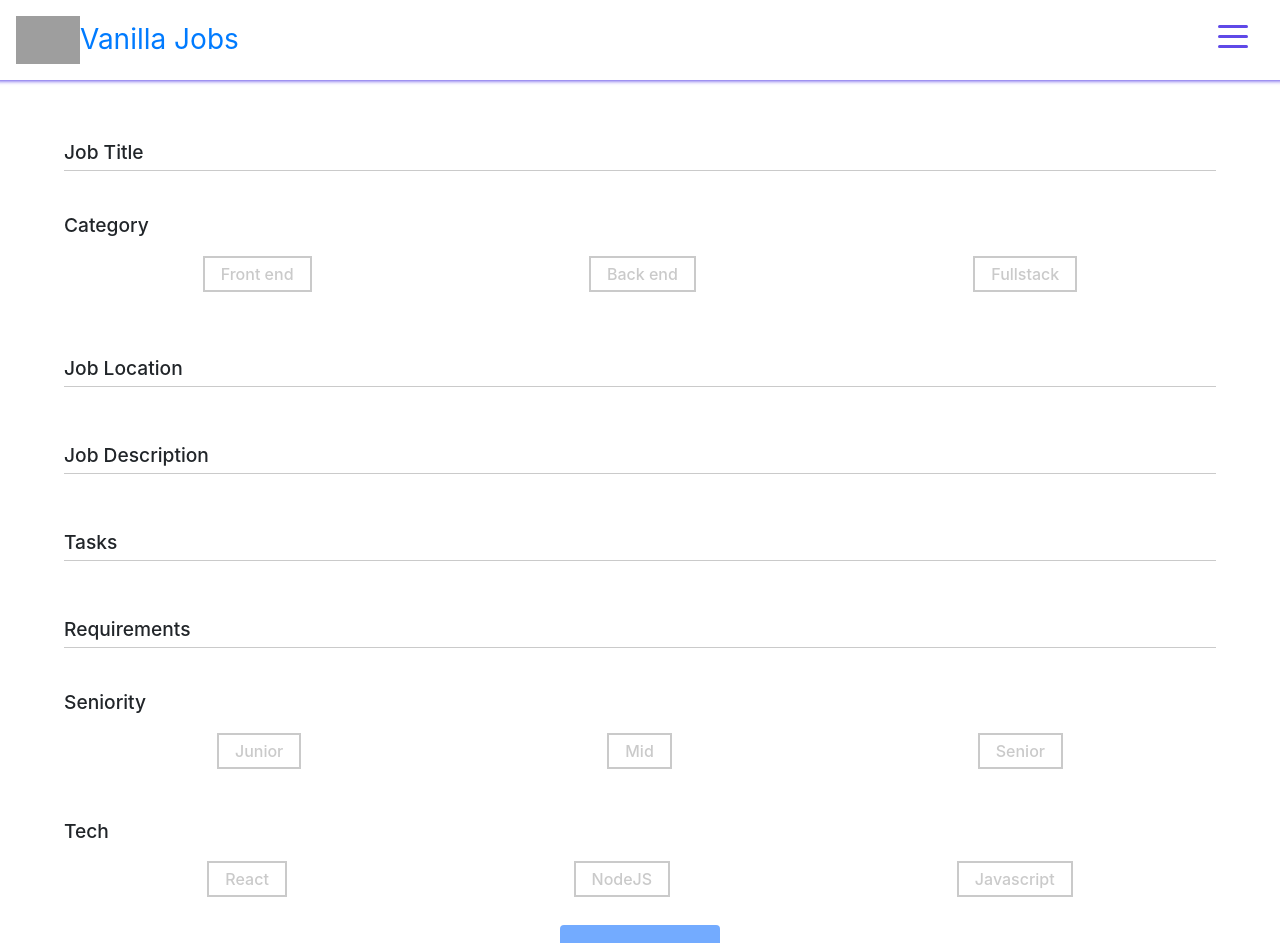
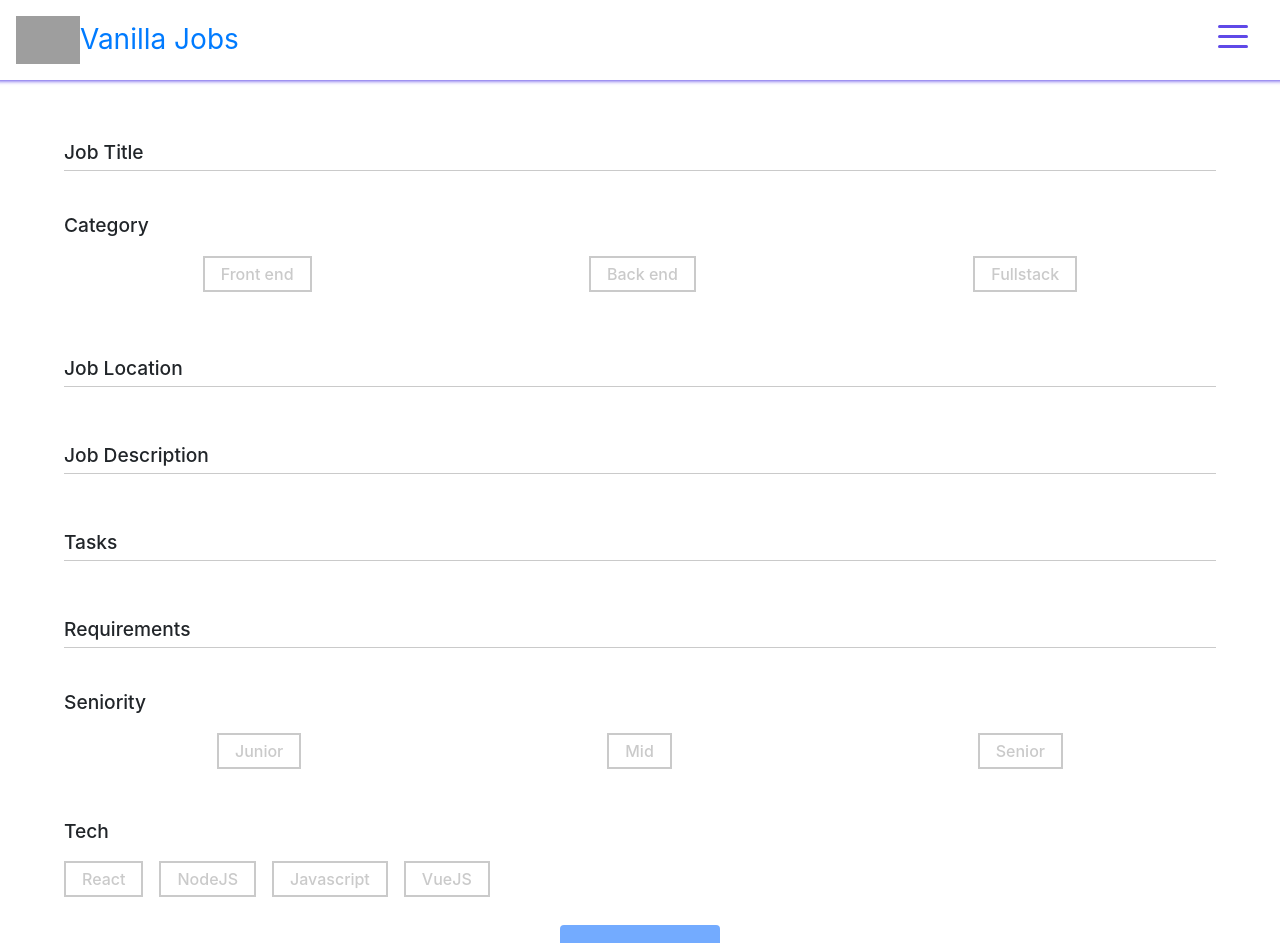
Before and after one commit to filipe-freire/VanillaJobs, a React (Create React App) app in the folder client/: page /jobpost/create in a window 1280 px wide. Shown: the top 943 px of the page. Built offline with nearby package versions, Linux system fonts and the light colour scheme; no server answers; grey boxes are pictures that could not be loaded.

Commit message:
finish styling for checkboxes and radios

```diff
--- a/client/src/Views/JobPosts/CreateView.jsx
+++ b/client/src/Views/JobPosts/CreateView.jsx
@@ -1,6 +1,8 @@
 import React, { Component } from 'react';
 
 import { postJob } from './../../services/jobPosts';
+import InputCheckbox from '../../components/InputCheckbox';
+import Label from '../../components/Label';
 
 import './styles/job-post-text-inputs.scss';
 import './styles/job-post-radio.scss';
@@ -235,40 +237,37 @@ class Creation extends Component {
         {/* Working on this */}
         <div className="select-input">
           <p className="text-left">Tech</p>
-          <div className="d-flex d-flex justify-content-around">
-            <input
-              type="checkbox"
+          <div className="d-flex d-flex justify-content-start flex-wrap">
+            <InputCheckbox
               id="react"
-              name="tech"
               value="React"
-              onChange={this.handleUserCheckInput}
-              required
+              handleChange={this.handleUserCheckInput}
             />
-            <label htmlFor="react" className="py-1 px-3">
-              React
-            </label>
-            <input
-              type="checkbox"
+            <Label forName="react" styles="py-1 px-3 mr-3" text="React" />
+            <InputCheckbox
               id="nodeJS"
-              name="tech"
               value="NodeJS"
-              onChange={this.handleUserCheckInput}
-              required
+              handleChange={this.handleUserCheckInput}
             />
-            <label htmlFor="nodeJS" className="py-1 px-3">
-              NodeJS
-            </label>
-            <input
-              type="checkbox"
+            <Label forName="nodeJS" styles="py-1 px-3  mr-3" text="NodeJS" />
+
+            <InputCheckbox
               id="javascript"
-              name="tech"
               value="Javascript"
-              onChange={this.handleUserCheckInput}
-              required
+              handleChange={this.handleUserCheckInput}
             />
-            <label htmlFor="javascript" className="py-1 px-3">
-              Javascript
-            </label>
+            <Label
+              forName="javascript"
+              styles="py-1 px-3  mr-3"
+              text="Javascript"
+            />
+
+            <InputCheckbox
+              id="vuejs"
+              value="VueJS"
+              handleChange={this.handleUserCheckInput}
+            />
+            <Label forName="vuejs" styles="py-1 px-3 mr-3" text="VueJS" />
           </div>
         </div>
         {/* Wnf od current working stage */}
--- a/client/src/Views/JobPosts/styles/job-post-radio.scss
+++ b/client/src/Views/JobPosts/styles/job-post-radio.scss
@@ -1,10 +1,17 @@
 $input-border-blank: 2px solid #cacaca;
 $color-blank: #cacaca;
+$color-selected: #5f49e7;
+
 form {
   > .select-input {
     input[type='radio'],
     input[type='checkbox'] {
       display: none;
+    }
+
+    input:checked + label {
+      color: $color-selected;
+      border-color: $color-selected;
     }
 
     p {
--- /dev/null
+++ b/client/src/components/InputCheckbox/index.jsx
@@ -0,0 +1,16 @@
+import React from 'react';
+
+const InputCheckbox = props => {
+  return (
+    <input
+      type="checkbox"
+      id={props.id}
+      name="tech"
+      value={props.value}
+      onChange={props.handleChange}
+      required
+    />
+  );
+};
+
+export default InputCheckbox;
--- /dev/null
+++ b/client/src/components/Label/index.jsx
@@ -0,0 +1,11 @@
+import React from 'react';
+
+const Label = props => {
+  return (
+    <label htmlFor={props.forName} className={props.styles}>
+      {props.text}
+    </label>
+  );
+};
+
+export default Label;
```
Also changed, not shown: client/src/components/Input/style.scss (deleted), client/src/components/InputCheckbox/style.scss (added).
